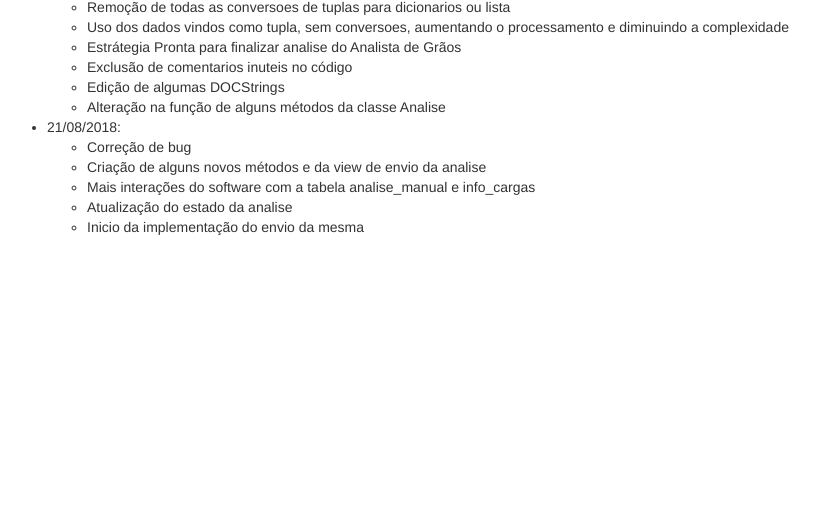
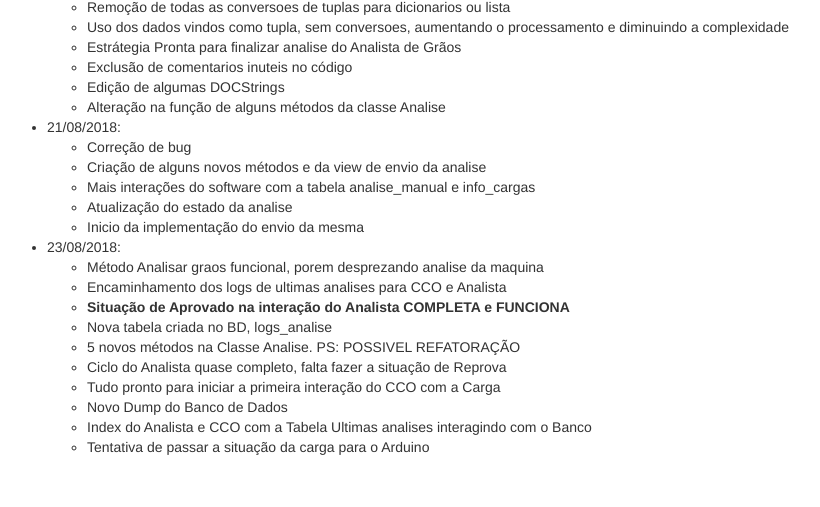
Before and after one commit to MarcosYaiama/integradores, a Flask app: page / in a window 1280 px wide. Shown: the part 1715-2222 px from the top of the page, without its empty margins (63-883 px from the left). Before the commit the page ends 1950 px from the top, so only its background shows below. Run offline with Flask 2, Linux system fonts and the light colour scheme; some libraries are stand-ins or nearby versions.

Commit message:
Diario de Bordo dia 23/08

```diff
--- a/App/templates/login.html
+++ b/App/templates/login.html
@@ -145,5 +145,20 @@
 
                     </ul>
                 </li>
+                <li>
+                    23/08/2018:
+                    <ul>
+                        <li>Método Analisar graos funcional, porem desprezando analise da maquina</li>
+                        <li>Encaminhamento dos logs de ultimas analises para CCO e Analista</li>
+                        <li><strong>Situação de Aprovado na interação do Analista COMPLETA e FUNCIONA</strong></li>
+                        <li>Nova tabela criada no BD, logs_analise</li>
+                        <li>5 novos métodos na Classe Analise. PS: POSSIVEL REFATORAÇÃO</li>
+                        <li>Ciclo do Analista quase completo, falta fazer a situação de Reprova</li>
+                        <li>Tudo pronto para iniciar a primeira interação do CCO com a Carga</li>
+                        <li>Novo Dump do Banco de Dados</li>
+                        <li>Index do Analista e CCO com a Tabela Ultimas analises interagindo com o Banco</li>
+                        <li>Tentativa de passar a situação da carga para o Arduino</li>
+                    </ul>
+                </li>
             </ul><br><br>
             {% endblock %}
```
